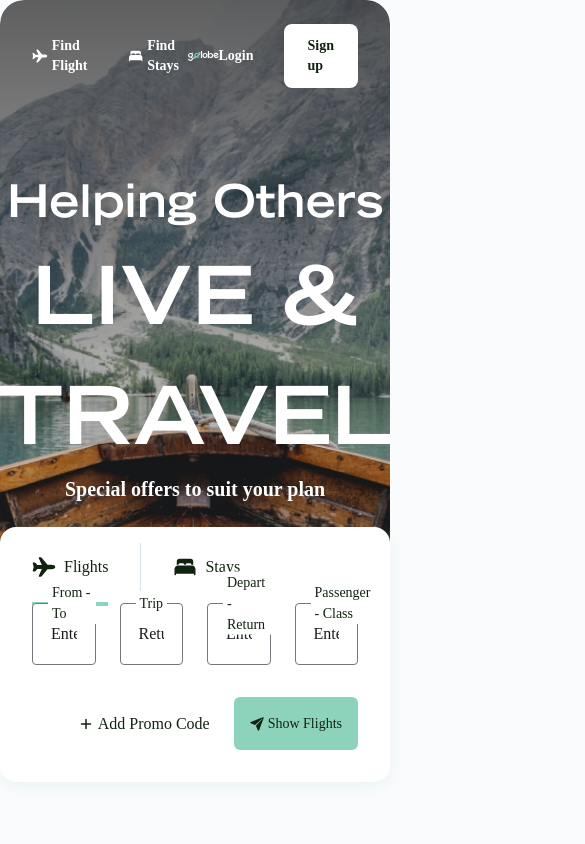
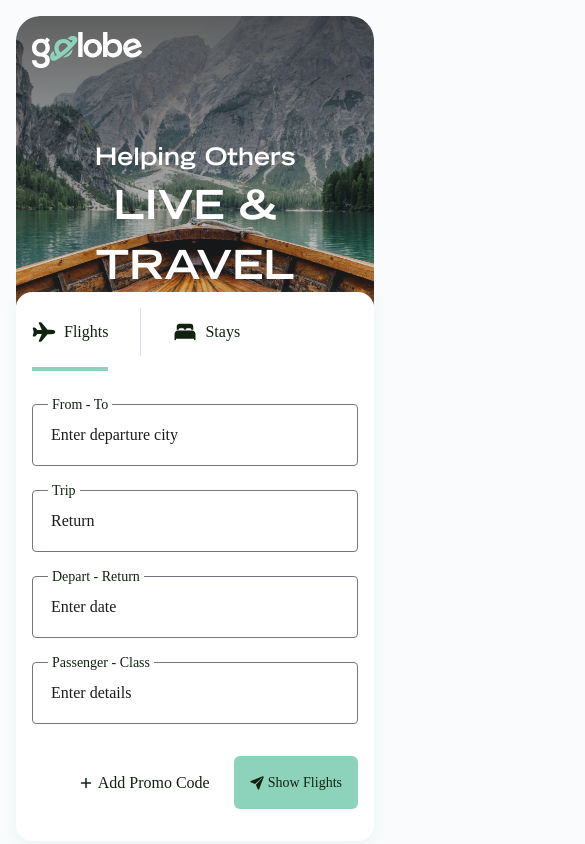
Before and after one commit to Chibuike-web/Golobe, a React (Vite) app: page / in a window 390 px wide. Shown: the top 844 px of the page, 585 px wide, since content can reach past the window. Built offline with nearby package versions, Linux system fonts and the light colour scheme.

Commit message:
little update

```diff
--- a/src/components/Flights/Flights.tsx
+++ b/src/components/Flights/Flights.tsx
@@ -69,7 +69,7 @@ const travelOptions: TravelOption[] = [
 // Main component
 export default function Flights() {
 	return (
-		<section className="mt-20 w-full max-w-[1232px] mx-auto">
+		<section className="mt-20 w-full max-w-[1232px] mx-auto px-4">
 			<header className="mb-10 flex justify-between items-center">
 				<div>
 					<h2 className="font-semibold text-[2rem]">Plan Your Perfect Trip</h2>
--- a/src/components/Footer/Footer.tsx
+++ b/src/components/Footer/Footer.tsx
@@ -3,7 +3,7 @@ import { FacebookIcon, InstagramIcon, TwitterIcon, YoutubeIcon } from "../../ass
 import FooterLogo from "../../assets/Logo.svg";
 export default function FooterSection() {
 	return (
-		<section className="bg-mintGreen mt-[241px]">
+		<section className="bg-mintGreen mt-[241px] px-4">
 			<CTA />
 			<Footer />
 		</section>
--- a/src/components/HeroSection/HeroSection.tsx
+++ b/src/components/HeroSection/HeroSection.tsx
@@ -4,7 +4,7 @@ import GolobeLogo from "../../assets/golobelogo.svg";
 
 export default function HeroSection() {
 	return (
-		<section className="mx-auto max-w-[90rem] flex flex-col items-center w-full relative h-[48.875rem]">
+		<section className="mx-auto max-w-[90rem] flex flex-col items-center w-full relative h-[48.875rem] md:h-auto px-4 pt-4">
 			<div className={`${styles.herosection} h-full flex-grow`}>
 				<div className={`${styles.content} h-full`}>
 					<Navbar />
@@ -21,10 +21,10 @@ function Navbar() {
 	return (
 		<header className="w-full" role="banner">
 			<nav
-				className="px-8 py-6 flex items-center justify-between h-max"
+				className="px-8 py-6 flex items-center justify-between h-max md:px-4 md:py-4"
 				aria-label="Main Navigation"
 			>
-				<ul className="flex gap-8">
+				<ul className="flex gap-8 md:hidden">
 					<li>
 						<a href="#flights" className="flex space-x-1 items-center">
 							<AirplaneIcon color="white" />
@@ -41,7 +41,7 @@ function Navbar() {
 				<figure>
 					<img src={GolobeLogo} alt="Golobe Travel Logo" />
 				</figure>
-				<div className="flex gap-[1.875rem] items-center">
+				<div className="flex gap-[1.875rem] items-center md:hidden">
 					<a href="#login" className="text-white text-sm font-semibold">
 						Login
 					</a>
@@ -60,10 +60,12 @@ function Navbar() {
 function HeroContent() {
 	return (
 		<div className="flex flex-col items-center mt-[3.375rem] justify-center" role="main">
-			<h2 className="font-primary text-white text-[2.8125rem] font-bold text-center">
+			<h2 className="font-primary text-white text-[2.8125rem] md:text-[1.5rem] font-bold text-center">
 				Helping Others
 			</h2>
-			<h1 className="font-primary text-white text-[5rem] font-bold text-center">LIVE & TRAVEL</h1>
+			<h1 className="font-primary text-white text-[5rem] md:text-[2.5rem] font-bold text-center">
+				LIVE & TRAVEL
+			</h1>
 			<p className="text-white font-semibold text-[1.25rem]">Special offers to suit your plan</p>
 		</div>
 	);
@@ -73,14 +75,14 @@ function FlightSearchForm() {
 	let stays = false;
 	return (
 		<aside
-			className="w-full text-blackishGreen max-w-[77rem] z-50 mt-[-6.25rem] bg-white px-8 pt-4 pb-8 rounded-2xl"
+			className="w-full text-blackishGreen max-w-[77rem] z-50 mt-[-6.25rem] md:mt-[-2rem] bg-white px-8 pt-4 pb-8 rounded-2xl md:px-4"
 			style={{ boxShadow: "0 0.25rem 1rem rgba(141, 211, 187, 0.15)" }}
 			aria-labelledby="flight-search-form"
 		>
 			<h2 id="flight-search-form" className="sr-only">
 				Flight Search Form
 			</h2>
-			<ul className="flex space-x-8 pb-[0.75rem]" role="tablist">
+			<ul className="flex space-x-8" role="tablist">
 				<li className={`${styles.flights} relative flex items-center gap-2`} role="tab">
 					<span>
 						<AirplaneIcon />
@@ -96,7 +98,11 @@ function FlightSearchForm() {
 				</li>
 			</ul>
 
-			<form action="" className="flex items-start w-full gap-6" aria-label="Flight Search">
+			<form
+				action=""
+				className="flex md:flex-col items-start w-full gap-6 mt-[3rem]"
+				aria-label="Flight Search"
+			>
 				{/* Form 1 */}
 				<div className="relative w-full">
 					<label
@@ -109,7 +115,7 @@ function FlightSearchForm() {
 				</div>
 
 				{/* Form  2 */}
-				<div className="relative w-full max-w-[8.75rem]">
+				<div className="relative w-full max-w-[8.75rem] md:max-w-full">
 					<label
 						htmlFor="trip"
 						className="absolute bg-white left-[1rem] px-1 top-0 -translate-y-1/2 text-[0.875rem]"
--- a/src/components/Reviews/Reviews.tsx
+++ b/src/components/Reviews/Reviews.tsx
@@ -59,7 +59,7 @@ const reviews: Reviews[] = [
 
 export default function Reviews() {
 	return (
-		<section className="flex flex-col mt-20 w-full max-w-[1232px] mx-auto">
+		<section className="flex flex-col mt-20 w-full max-w-[1232px] mx-auto px-4">
 			<header className="w-full flex items-center justify-between">
 				<aside>
 					<h2 className="text-[2rem] font-bold">Reviews</h2>
@@ -69,7 +69,7 @@ export default function Reviews() {
 					See All
 				</button>
 			</header>
-			<div className="flex gap-[74px] mt-[2.5rem]">
+			<div className="flex gap-[74px] mt-[2.5rem] overflow-scroll">
 				{reviews.map((review, index) => (
 					<ReviewCard
 						key={index}
@@ -129,7 +129,7 @@ const ReviewCard: React.FC<ReviewCardProps> = ({
 					setIsExpanded(!isExpanded);
 				}}
 			>
-				{!isExpanded ? extra : ""}
+				{extra}
 			</button>
 			<div className="mt-4">
 				<figure className="flex gap-3">
```
